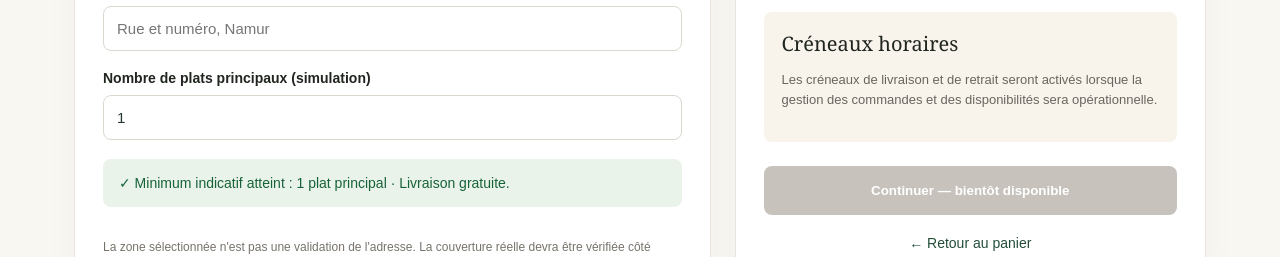
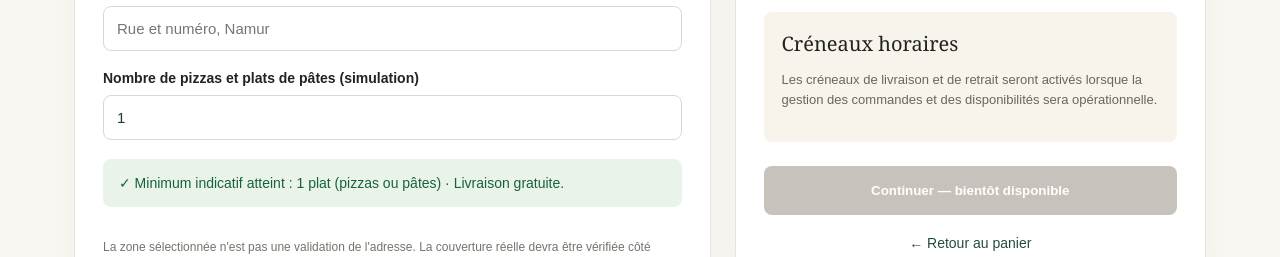
Before and after one commit to AmirGames/pizzeria-roma, a Next.js app: page /commande in a window 1280 px wide. Shown: the part 649-906 px from the top of the page. Built offline with nearby package versions, Linux system fonts and the light colour scheme.

Commit message:
fix(delivery): count pizza and pasta only, correct Erpent minimum

```diff
--- a/src/app/commande/page.tsx
+++ b/src/app/commande/page.tsx
@@ -34,8 +34,8 @@ export default function FulfillmentPage() {
               <div className="roma-delivery-fields">
                 <label>Votre zone de livraison<select value={zone} onChange={event => setZone(event.target.value)}>{DELIVERY_ZONES.map(item => <option key={item.id} value={item.id}>{item.label}</option>)}</select></label>
                 <label>Adresse de livraison<input value={address} onChange={event => setAddress(event.target.value)} maxLength={200} autoComplete="street-address" placeholder="Rue et numéro, Namur"/></label>
-                <label>Nombre de plats principaux (simulation)<input type="number" min={0} max={99} value={mainDishes} onChange={event => { const value = Number(event.target.value); setMainDishes(Number.isSafeInteger(value) && value >= 0 && value <= 99 ? value : 0); }}/></label>
-                <div role="status" className={policy.eligible ? 'roma-policy-ok' : 'roma-policy-warning'}>{policy.eligible ? '✓ Minimum indicatif atteint' : 'Minimum indicatif non atteint'} : {policy.minimum} plat{policy.minimum > 1 ? 's' : ''} principal{policy.minimum > 1 ? 'aux' : ''} · Livraison gratuite.</div>
+                <label>Nombre de pizzas et plats de pâtes (simulation)<input type="number" min={0} max={99} value={mainDishes} onChange={event => { const value = Number(event.target.value); setMainDishes(Number.isSafeInteger(value) && value >= 0 && value <= 99 ? value : 0); }}/></label>
+                <div role="status" className={policy.eligible ? 'roma-policy-ok' : 'roma-policy-warning'}>{policy.eligible ? '✓ Minimum indicatif atteint' : 'Minimum indicatif non atteint'} : {policy.minimum} plat{policy.minimum > 1 ? 's' : ''} (pizzas ou pâtes) · Livraison gratuite.</div>
                 <p className="roma-policy-caveat">La zone sélectionnée n'est pas une validation de l'adresse. La couverture réelle devra être vérifiée côté serveur.</p>
               </div>
             ) : <div className="roma-pickup-note"><strong>Retrait sur place</strong><p>Rue Général Michel 23, Namur</p><p>Temps de préparation estimé : 30 à 40 minutes, à confirmer par le restaurant.</p></div>}
```
